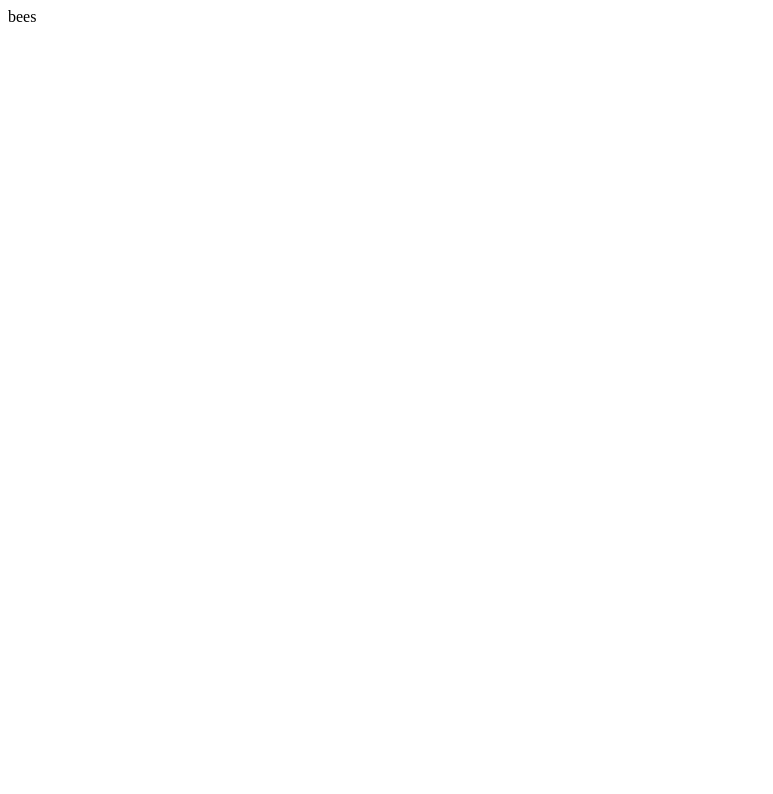
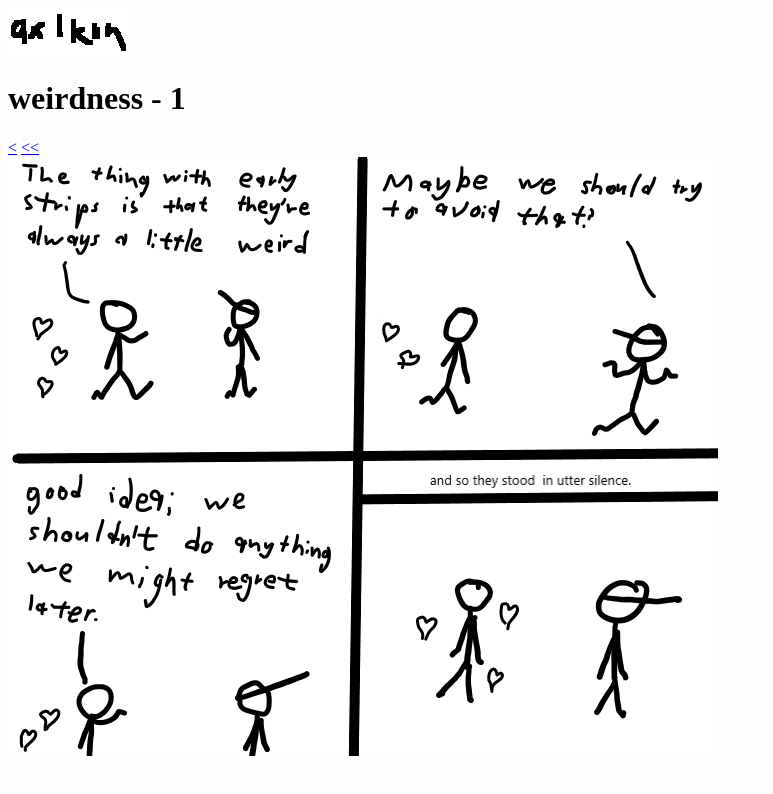
Before and after one commit to qxlkbh/qxlkbh.github.io, a plain HTML site: page index.html in a window 1280 px wide. Shown: the whole page, without its empty margins (0-773 px from the left). Drawn offline with Linux system fonts and the light colour scheme.

Commit message:
First test

```diff
--- /dev/null
+++ b/comic_getter.js
@@ -0,0 +1,66 @@
+let pg = getParamater("pg");
+
+const lastComic = "3";
+const firstComic = "1";
+
+if (pg === null) {pg = lastComic;}
+
+const pgData = {
+	"1": {
+		title: "<h1>most beautiful stickman</h1>",
+		content: '<img src="most_beautiful_stickman.png" title="Squeeeeeeeezezing is my favorite action and you totally read that in a cute voice but I was deadpan all along. Ha!"/>',
+	},
+	"2": {
+		title: "<h1>inconsistent man 1.5 the presequel</h1>",
+		content: '<img src="inconsistent_man_the_presequel.png" title="\'So, you\'ve always been real?\' \'Yeah. Wai--\'"/>'
+	},
+	"3": {
+		title: "<h1>weirdness - 1</h1>",
+		content: '<img src="weirdness_1.png" title="you wouldn\'t believe it, but the narrator\'s actually narrating"/>'
+	}
+};
+
+
+function writePage() {
+  if (!(pgData[pg] === undefined || pgData[pg] == null)) {
+    //display title of current page
+    document.getElementById("title").innerHTML = pgData[pg].title;
+    document.getElementById("showComic").innerHTML = pgData[pg].content;
+    if(isNumeric(pg))
+	{
+		if(pg === lastComic)
+		{
+			document.getElementById("topNav").innerHTML = '<a href="?pg=' + (parseInt(pg)-1) + '">&lt;</a> <a href="?pg=' + firstComic + '">&lt;&lt;</a>';
+		}
+		else if(pg === firstComic)
+		{
+			document.getElementById("topNav").innerHTML = '<a href="?pg=' + lastComic + '">&gt;&gt;</a> <a href="?pg=' + (parseInt(pg)+1) + '">&gt;</a>';
+			console.log('<a href="?pg=' + lastComic + '">&gt;&gt;</a> <a href="?pg=' + (parseInt(pg)+1) + '">&gt;</a>');
+		}
+		else
+		{
+			document.getElementById("topNav").innerHTML = '<a href="?pg=' + lastComic + '">&gt;&gt;</a> <a href="?pg=' + (parseInt(pg)+1) + '">&gt;</a> <a href="?pg=' + (parseInt(pg)-1) + '">&lt;</a> <a href="?pg=' + firstComic + '">&lt;&lt;</a>';
+		}
+	}
+  }
+}
+
+
+function getParamater(parameterName) { //function used to write a parameter to append to the url, to give each comic page its own unique url
+    let result = null,
+    tmp = [];
+    let items = location.search.substr(1).split("&");
+    for (let index = 0; index < items.length; index++) {
+        tmp = items[index].split("=");
+        if (tmp[0] === parameterName) result = decodeURIComponent(tmp[1]);
+    }
+    return result;
+}
+
+function isNumeric(str) {
+	if (typeof str != "string") return false // we only process strings!
+	return !isNaN(str) && // use type coercion to parse the _entirety_ of the string (`parseFloat` alone does not do this)...
+		!isNaN(parseInt(str)) // ...and ensure strings of whitespace fail
+}
+
+writePage();
--- a/index.html
+++ b/index.html
@@ -1 +1,13 @@
-bees
+
+<html>
+    <head>
+        <meta charset="utf-8">
+    </head>
+    <body style="background-color:#fefefe;">
+		<img src="qxlkbh.png"/>
+		<div id="title"></div>
+		<div id="topNav"></div>
+		<div id="showComic"></div>
+		<script src="comic_getter.js"></script>
+    </body>
+</html>
```
Also changed, not shown: inconsistent_man_the_presequel.png (added), most_beautiful_stickman.png (added), qxlkbh.png (added), weirdness_1.png (added), 1 other file.
